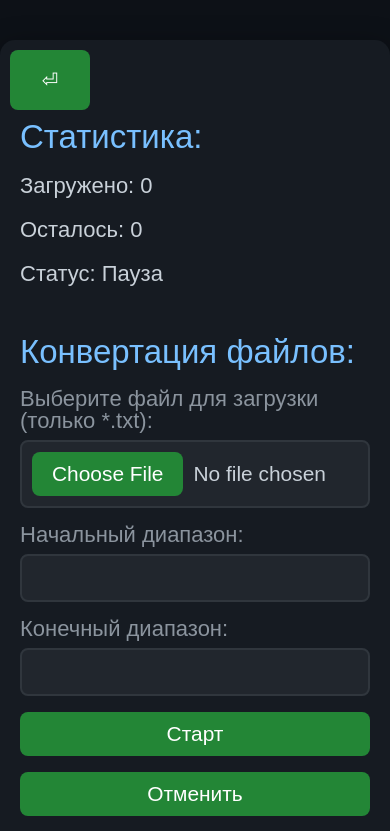
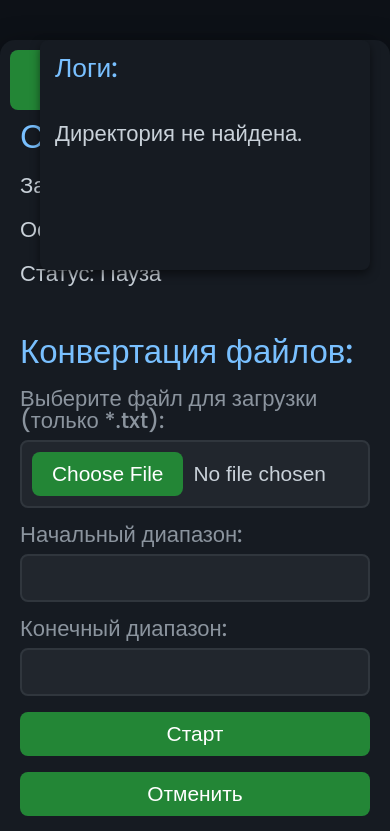
Before and after one commit to mka-devit/callback, a PHP site: page / in a window 390 px wide. Shown: the top 831 px of the page. Run offline with PHP 8.4, Linux system fonts and the light colour scheme; the visitor is signed in with stand-in values (Sample User, id 1).

Commit message:
optimization

```diff
--- a/docker-compose.yml
+++ b/docker-compose.yml
@@ -2,6 +2,7 @@ services:
   web:
     build: .
     container_name: php_app
+    platform: linux/amd64
     ports:
       - "2580:80"  # Перенаправление порта 8080 на 80
     volumes:
--- a/index.php
+++ b/index.php
@@ -184,10 +184,13 @@ function getSystemStatus() {
 <!DOCTYPE html>
 <html lang="ru">
 <head>
+    <!-- Метаданные и ссылки на стили -->
     <meta charset="UTF-8">
     <meta name="viewport" content="width=device-width, initial-scale=1.0">
     <title>Страница Пользователя</title>
-    <link href="https://fonts.googleapis.com/css2?family=Roboto:wght@400;500&display=swap" rel="stylesheet">
+    <!-- Подключаем шрифт -->
+    <link href="https://fonts.googleapis.com/css2?family=Poppins:wght@400;500&display=swap" rel="stylesheet">
+    <!-- Подключаем ваш файл стилей -->
     <link rel="stylesheet" href="style/styles.css">
 </head>
 <body>
@@ -196,17 +199,17 @@ function getSystemStatus() {
             <a href="login.php">⏎</a>
         </div>
 
-<!-- Перемещенная секция статистики -->
-<section class="statistics-section">
-    <h2><br>Статистика:</h2>
-    <p>Загружено: <?php echo getLastLogFileLineCount(); ?></p>
-    <p>Осталось: <?php echo getCreateDirectoryFileCount(); ?></p>
-    <p>Статус: <span id="status"><?php echo getSystemStatus(); ?></span></p> <!-- Используем getSystemStatus() -->
+        <!-- Секция статистики -->
+        <section class="statistics-section">
+            <h2><br>Статистика:</h2>
+            <p>Загружено: <?php echo getLastLogFileLineCount(); ?></p>
+            <p>Осталось: <?php echo getCreateDirectoryFileCount(); ?></p>
+            <p>Статус: <span id="status"><?php echo getSystemStatus(); ?></span></p>
+        </section>
 
-</section>
-
-
+        <!-- Остальной контент вашей страницы -->
         <header>
+            <!-- Здесь может быть ваш заголовок -->
         </header>
 
         <section class="upload-section">
@@ -219,12 +222,12 @@ function getSystemStatus() {
                 <label>Конечный диапазон:</label>
                 <input type="text" name="end_range" maxlength="9" pattern="\d{9}">
                 <button type="submit">Старт</button>
-                <!-- Cancel Button -->
+                <!-- Кнопка отмены -->
                 <button type="button" id="cancelButton">Отменить</button>
             </form>
         </section>
 
-        <!-- Кнопка для Паузы/Запуска без перезагрузки -->
+        <!-- Кнопка для паузы/запуска без перезагрузки -->
         <button type="button" id="stopButton">Пауза/Запуск</button>
 
         <section class="block-section">
@@ -288,71 +291,22 @@ function getSystemStatus() {
                 ?>
             </div>
         </section>
+    </div>
 
-        <!-- JavaScript для выполнения асинхронного запроса без перезагрузки страницы -->
-        <script>
-        document.getElementById('stopButton').onclick = function() {
-        var xhr = new XMLHttpRequest();
-        xhr.open('POST', 'stop.php', true);
-        xhr.onreadystatechange = function() {
-            if (xhr.readyState == 4 && xhr.status == 200) {
-                updateStatistics(); // Обновляем статистику после изменения статуса
-            } else if (xhr.status != 200) {
-                console.error('Произошла ошибка при изменении статуса.'); // Логируем ошибку в консоль
-            }
-        };
-        xhr.send();
-    };
+    <!-- Окно логов -->
+    <section class="logs-section">
+        <h2>Логи:</h2>
+        <div id="logs-container"></div>
+    </section>
 
-    document.getElementById('cancelButton').onclick = function() {
-        if (confirm("Вы уверены, что хотите отменить операцию? Это удалит все файлы и очистит логи.")) {
-            var xhr = new XMLHttpRequest();
-            xhr.open('POST', 'cancel.php', true);
-            xhr.onreadystatechange = function() {
-                if (xhr.readyState == 4 && xhr.status == 200) {
-                    alert('Файлы удалены и логи очищены!');
-                    updateStatistics();
-                } else if (xhr.status != 200) {
-                    console.error('Произошла ошибка при удалении.'); // Логируем ошибку в консоль
-                }
-            };
-            xhr.send();
-        }
-    };
-
-    function updateStatistics() {
-        var xhr = new XMLHttpRequest();
-        xhr.open('GET', 'update_stats.php', true);
-        xhr.onreadystatechange = function() {
-            if (xhr.readyState == 4 && xhr.status == 200) {
-                var stats = JSON.parse(xhr.responseText);
-                document.querySelector('.statistics-section p:nth-child(2)').innerText = 'Загружено: ' + stats.lastLogFileLineCount;
-                document.getElementById('status').innerText = stats.status; // Обновляем статус
-                document.getElementById('scriptStatus').innerText = stats.scriptStatus; // Обновляем статус скрипта
-            }
-        };
-        xhr.send();
-    }
-
-
-    function updateRemainingFiles() {
-        var xhr = new XMLHttpRequest();
-        xhr.open('GET', 'update_stats.php', true);
-        xhr.onreadystatechange = function() {
-            if (xhr.readyState == 4 && xhr.status == 200) {
-                var stats = JSON.parse(xhr.responseText);
-                // Обновляем только количество оставшихся файлов
-                document.querySelector('.statistics-section p:nth-child(3)').innerText = 'Осталось: ' + stats.createDirectoryFileCount;
-            }
-        };
-        xhr.send();
-    }
-
-    // Автоматическое обновление количества оставшихся файлов каждые 10 секунд
-    setInterval(updateRemainingFiles, 1000);
-</script>
-
-
-    </div>
+<!-- Подключение внешних JavaScript-файлов -->
+<script src="scriptjs/notifications.js"></script>
+<script src="scriptjs/cancel.js"></script>
+<script src="scriptjs/startCall.js"></script>
+<script src="scriptjs/updateStatistics.js"></script>
+<script src="scriptjs/updateRemainingFiles.js"></script>
+<script src="scriptjs/updateLogs.js"></script>
+<script src="scriptjs/buttons.js"></script>
+<script src="scriptjs/init.js"></script>
 </body>
 </html>
--- /dev/null
+++ b/monitoring.php
@@ -0,0 +1,20 @@
+<?php
+$directory = '/var/www/html/syuda';
+
+if (is_dir($directory)) {
+    $files = array_diff(scandir($directory), array('..', '.'));
+
+    // Сортировка файлов по времени изменения (последние сверху)
+    usort($files, function($a, $b) use ($directory) {
+        return filemtime($directory . '/' . $b) - filemtime($directory . '/' . $a);
+    });
+
+    echo '<ul>';
+    foreach ($files as $file) {
+        echo '<li>' . htmlspecialchars($file) . '</li>';
+    }
+    echo '</ul>';
+} else {
+    echo '<p>Директория не найдена.</p>';
+}
+?>
--- /dev/null
+++ b/scriptjs/buttons.js
@@ -0,0 +1,19 @@
+// scriptjs/buttons.js
+document.getElementById('stopButton').onclick = function() {
+    var xhr = new XMLHttpRequest();
+    xhr.open('POST', 'stop.php', true);
+    xhr.onreadystatechange = function() {
+        if (xhr.readyState == 4 && xhr.status == 200) {
+            updateStatistics(); // Обновляем статистику после изменения статуса
+        } else if (xhr.status != 200) {
+            console.error('Произошла ошибка при изменении статуса.'); // Логируем ошибку в консоль
+        }
+    };
+    xhr.send();
+};
+
+document.getElementById('cancelButton').onclick = function() {
+    if (confirm("Вы уверены, что хотите отменить операцию? Это удалит все файлы и очистит логи.")) {
+        cancelCreation(); // Вызываем функцию отмены из cancel.js
+    }
+};
--- /dev/null
+++ b/scriptjs/cancel.js
@@ -0,0 +1,16 @@
+// scriptjs/cancel.js
+function cancelCreation() {
+    var xhr = new XMLHttpRequest();
+    xhr.open("POST", "cancel.php", true);
+    xhr.setRequestHeader("Content-Type", "application/x-www-form-urlencoded");
+    xhr.onreadystatechange = function () {
+        if (xhr.readyState == 4 && xhr.status == 200) {
+            document.getElementById("status").innerText = "Создание файлов отменено.";
+            showNotification("Создание файлов отменено.");
+            updateStatistics(); // Обновляем статистику после отмены
+        } else if (xhr.status != 200) {
+            console.error('Произошла ошибка при отмене операции.');
+        }
+    };
+    xhr.send("action=cancel");
+}
--- /dev/null
+++ b/scriptjs/init.js
@@ -0,0 +1,6 @@
+// scriptjs/init.js
+document.addEventListener('DOMContentLoaded', function() {
+    updateStatistics();
+    updateRemainingFiles();
+    updateLogs();
+});
--- /dev/null
+++ b/scriptjs/notifications.js
@@ -0,0 +1,10 @@
+// scriptjs/notifications.js
+function showNotification(message) {
+    const notification = document.getElementById('notification');
+    notification.innerText = message;
+    notification.style.display = 'block';
+
+    setTimeout(() => {
+        notification.style.display = 'none';
+    }, 4000);  // Уведомление исчезнет через 4 секунды
+}
--- /dev/null
+++ b/scriptjs/startCall.js
@@ -0,0 +1,11 @@
+// scriptjs/startCall.js
+function startCall() {
+    fetch('start_call.php')
+        .then(response => response.text())
+        .then(data => {
+            showNotification(data);
+        })
+        .catch(error => {
+            showNotification('Ошибка при запуске обзвона: ' + error);
+        });
+}
--- /dev/null
+++ b/scriptjs/updateLogs.js
@@ -0,0 +1,14 @@
+// scriptjs/updateLogs.js
+function updateLogs() {
+    var xhr = new XMLHttpRequest();
+    xhr.open('GET', 'monitoring.php', true);
+    xhr.onreadystatechange = function() {
+        if (xhr.readyState == 4 && xhr.status == 200) {
+            document.getElementById('logs-container').innerHTML = xhr.responseText;
+        }
+    };
+    xhr.send();
+}
+
+// Обновляем логи каждые 2 секунды
+setInterval(updateLogs, 2000);
--- /dev/null
+++ b/scriptjs/updateRemainingFiles.js
@@ -0,0 +1,16 @@
+// scriptjs/updateRemainingFiles.js
+function updateRemainingFiles() {
+    var xhr = new XMLHttpRequest();
+    xhr.open('GET', 'update_stats.php', true);
+    xhr.onreadystatechange = function() {
+        if (xhr.readyState == 4 && xhr.status == 200) {
+            var stats = JSON.parse(xhr.responseText);
+            // Обновляем только количество оставшихся файлов
+            document.querySelector('.statistics-section p:nth-child(3)').innerText = 'Осталось: ' + stats.createDirectoryFileCount;
+        }
+    };
+    xhr.send();
+}
+
+// Автоматическое обновление количества оставшихся файлов каждые 1 секунду
+setInterval(updateRemainingFiles, 1000);
--- a/style/styles.css
+++ b/style/styles.css
@@ -305,4 +305,57 @@ ul li:nth-child(even) {
         padding: 10px;
         font-size: 0.95em;
     }
+
+    /* Перемещение окна логов вниз на маленьких экранах */
+    .logs-section {
+        position: static;
+        width: auto;
+        height: auto;
+        margin-top: 20px;
+    }
+
+    #logs-container {
+        max-height: none;
+    }
 }
+
+/* Стили для окна логов */
+.logs-section {
+    position: fixed;
+    top: 20px;
+    right: 20px;
+    width: 300px; /* Ширина окна логов */
+    height: 200px; /* Высота окна логов */
+    background-color: #161b22;
+    color: #c9d1d9;
+    padding: 15px;
+    border-radius: 8px;
+    overflow-y: auto;
+    box-shadow: 0 4px 10px rgba(0, 0, 0, 0.5);
+    z-index: 1000;
+    /* Убираем анимации для окна логов */
+    animation: none;
+    transition: none;
+}
+
+.logs-section h2 {
+    margin-top: 0;
+    font-size: 1.2em;
+    color: #79c0ff;
+}
+
+#logs-container {
+    max-height: 160px; /* Высота контейнера логов внутри окна */
+    overflow-y: auto;
+}
+
+.logs-section ul {
+    list-style: none; /* Убираем маркеры списка */
+    padding: 0;
+    margin: 0;
+}
+
+.logs-section li {
+    padding: 5px 0;
+    border-bottom: 1px solid #30363d;
+}
```
Also changed, not shown: scriptjs/updateStatistics.js (added, +20 -0 lines), scripts.js (deleted, +0 -50 lines), 3 other files.
